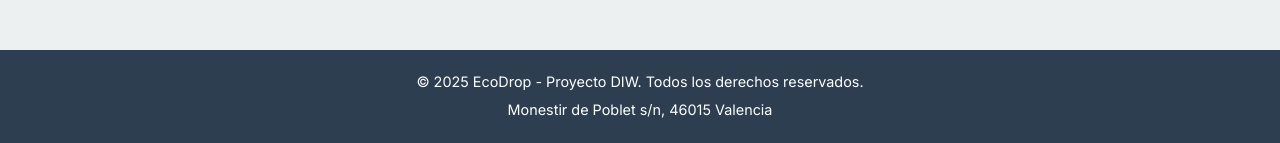
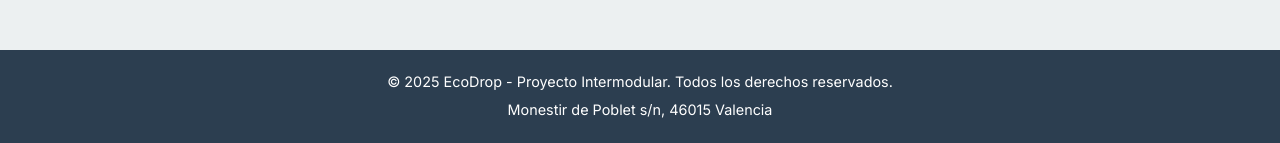
Before and after one commit to Josedavid765/Proyecto-Intermodular, an Angular app in the folder frontend/: page / in a window 1280 px wide. Shown: the part 2572-2715 px from the top of the page. Built offline with nearby package versions, Linux system fonts and the light colour scheme.

Commit message:
fix: cambio de nombre variable footer

```diff
--- a/frontend/src/app/shared/components/footer/footer.html
+++ b/frontend/src/app/shared/components/footer/footer.html
@@ -1,4 +1,4 @@
 <footer>
-    <p>&copy; 2025 EcoDrop - Proyecto DIW. Todos los derechos reservados.</p>
+    <p>&copy; 2025 EcoDrop - Proyecto Intermodular. Todos los derechos reservados.</p>
     <p>Monestir de Poblet s/n, 46015 Valencia</p>
 </footer>
```
